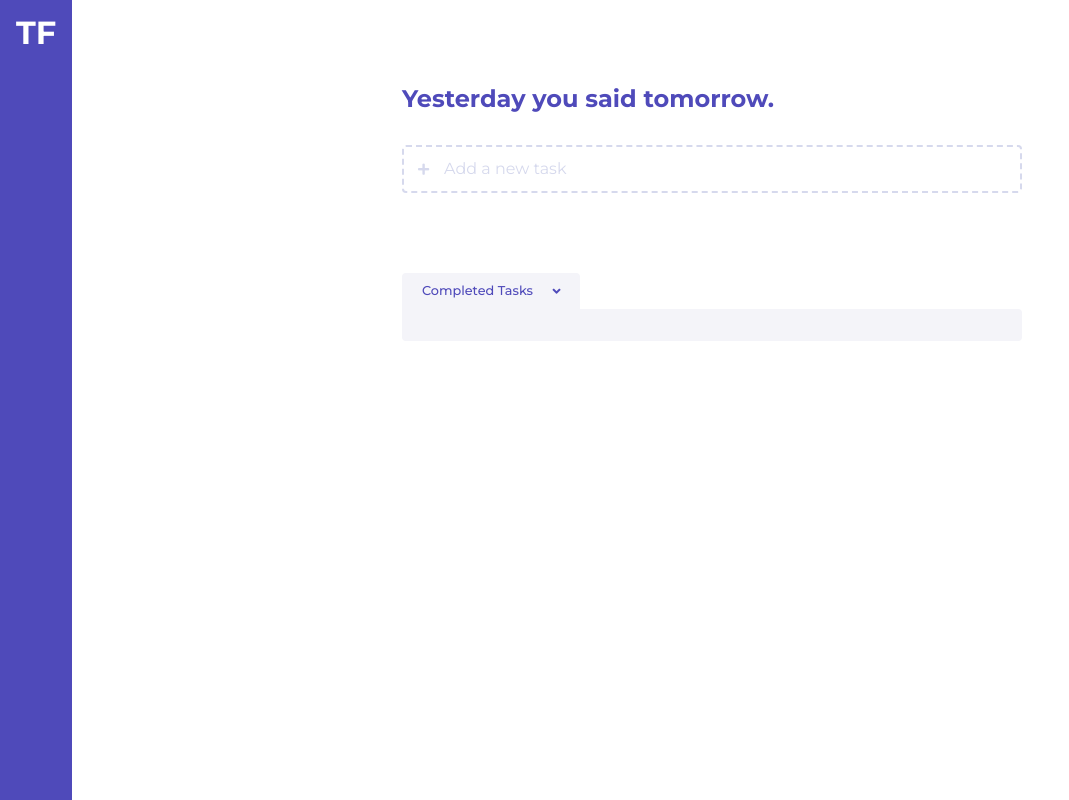
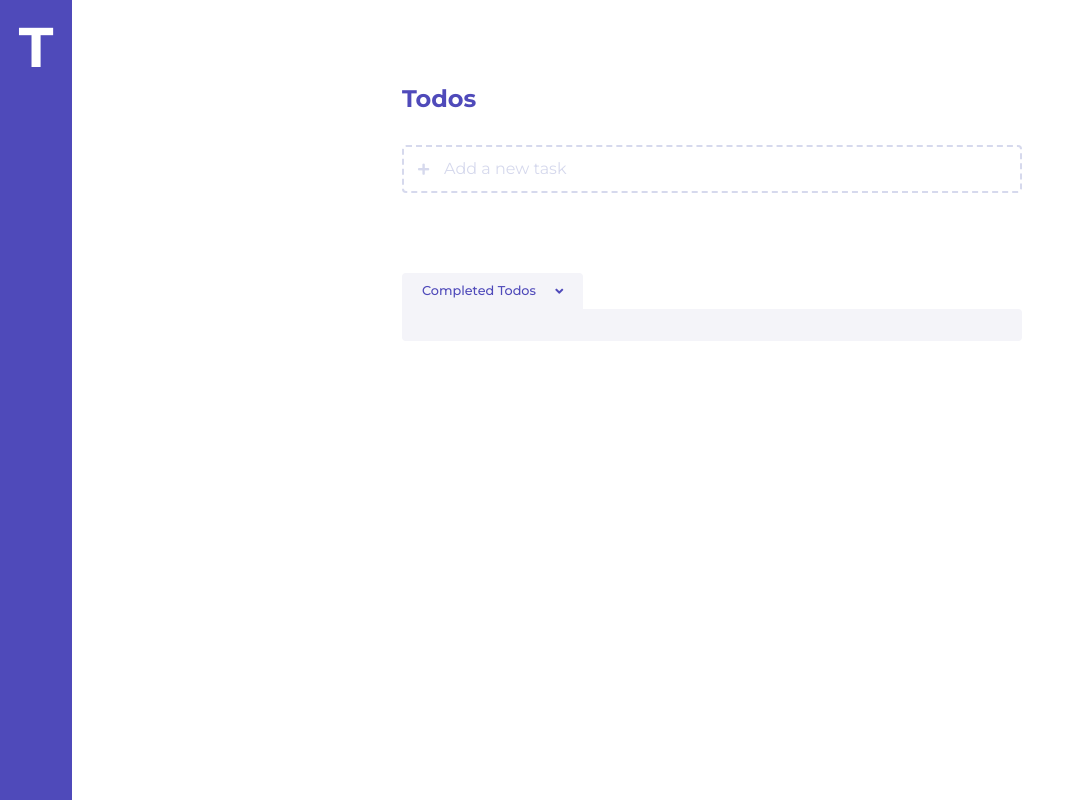
Before and after one commit to thaitwo/todos, a website built with webpack: page index.html in a window 1280 px wide. Shown: the top 800 px of the page, without its empty margins (0-1069 px from the left). Built offline with Linux system fonts and the light colour scheme.

Commit message:
Hide a few icons for certain use cases. Hide completed todos container if none exists.

```diff
--- a/index.html
+++ b/index.html
@@ -12,12 +12,12 @@
 </head>
 <body>
   <div id="sidebar-container">
-    <h2 class="header-logo">TF</h2>
+    <h2 class="header-logo">T</h2>
   </div>
   <div id="app-container">
     <div id="app-inner-container">
       <header>
-          <h2 class="text-header">Yesterday you said tomorrow.</h2>
+          <h2 class="text-header">Todos</h2>
           <div class="input-container">
               <span class="icon-add-task"><i class="fas fa-plus"></i></span>
               <input id="todo-input" type="text" placeholder="Add a new task">
@@ -36,7 +36,7 @@
       <div id="completed-todos-container">
         <div class="">
           <button id="hide-show-completed-button">
-            <span>Completed Tasks</span>
+            <span>Completed Todos</span>
             <i class="fas fa-angle-down icon-dropdown"></i>
           </button>
           <!-- <button id="clear-completed-button">Clear Completed</button> -->
--- a/src/js/index.js
+++ b/src/js/index.js
@@ -502,6 +502,8 @@ var uuidv4 = require('uuid/v4');
       // Check if completed todos storage had any todo items
       if (completedTodosLength > 0) {
         this.displayCompletedTodos(this.completedTodos);
+      } else if (completedTodosLength == 0) {
+        store.set('completed-todos-visibility', 'hidden');
       }
     },
   };
--- a/src/scss/_app.scss
+++ b/src/scss/_app.scss
@@ -6,14 +6,6 @@ body {
 
 header {
   text-align: left;
-}
-
-.header-logo {
-  color: $white;
-  font-size: 32px;
-  font-weight: 700;
-  margin: .8rem 0;
-  text-align: center;
 }
 
 input {
@@ -71,10 +63,13 @@ input {
   margin: 2rem 0;
 
   &.disabled {
-    // visibility: hidden;
 
     .icon-add-task {
       display: none;
+    }
+
+    #clear-input-button {
+      display: none !important;
     }
 
     #todo-input {
--- a/src/scss/_draggable.scss
+++ b/src/scss/_draggable.scss
@@ -15,6 +15,10 @@
       }
     }
 
+    input.checkbox {
+      display: none;
+    }
+
     .delete-icon {
       visibility: hidden;
     }
--- a/src/scss/_sidebar.scss
+++ b/src/scss/_sidebar.scss
@@ -9,4 +9,12 @@
   left: 0;
   bottom: 0;
   width: 4.5rem;
+
+  .header-logo {
+    color: $white;
+    font-size: 56px;
+    font-weight: 700;
+    margin: .8rem 0;
+    text-align: center;
+  }
 }
```
Also changed, not shown: dist/css/style.compile.css, dist/js/app.compile.js.
